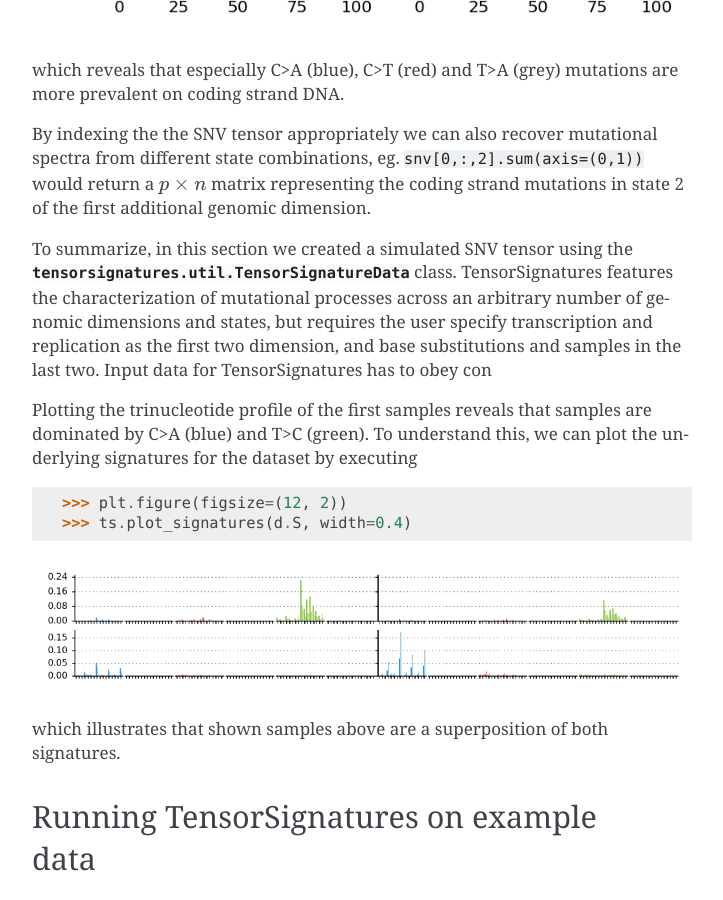
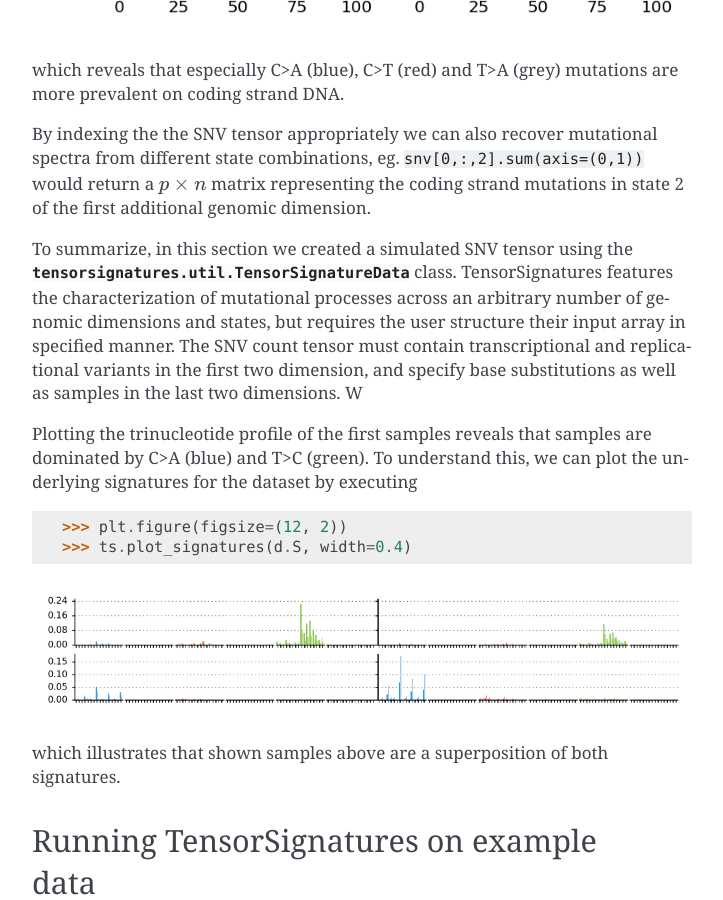
Before and after one commit to sagar87/tensorsignatures, a Sphinx documentation site: the page built from docs/tutorials.rst, in a window 1280 px wide and 900 px high, scrolled down 3493 px. Shown: the whole window, without its empty margins (388-1111 px from the left). Built offline with Sphinx 7.4.7, drawn with Linux system fonts in a browser that asks for light colours.

Commit message:
Updated util documentiation.

```diff
--- a/docs/tutorials.rst
+++ b/docs/tutorials.rst
@@ -147,9 +147,10 @@ mutations in state 2 of the first additional genomic dimension.
 To summarize, in this section we created a simulated SNV tensor using the
 :obj:`tensorsignatures.util.TensorSignatureData` class. TensorSignatures features
 the characterization of mutational processes across an arbitrary number of
-genomic dimensions and states, but requires the user specify transcription
-and replication as the first two dimension, and base substitutions and samples
-in the last two. Input data for TensorSignatures has to obey con
+genomic dimensions and states, but requires the user structure their input array in
+specified manner. The SNV count tensor must contain transcriptional and
+replicational variants in the first two dimension, and specify base substitutions
+as well as samples in the last two dimensions. W
 
 
 Plotting the trinucleotide profile of the first samples reveals that samples
```
